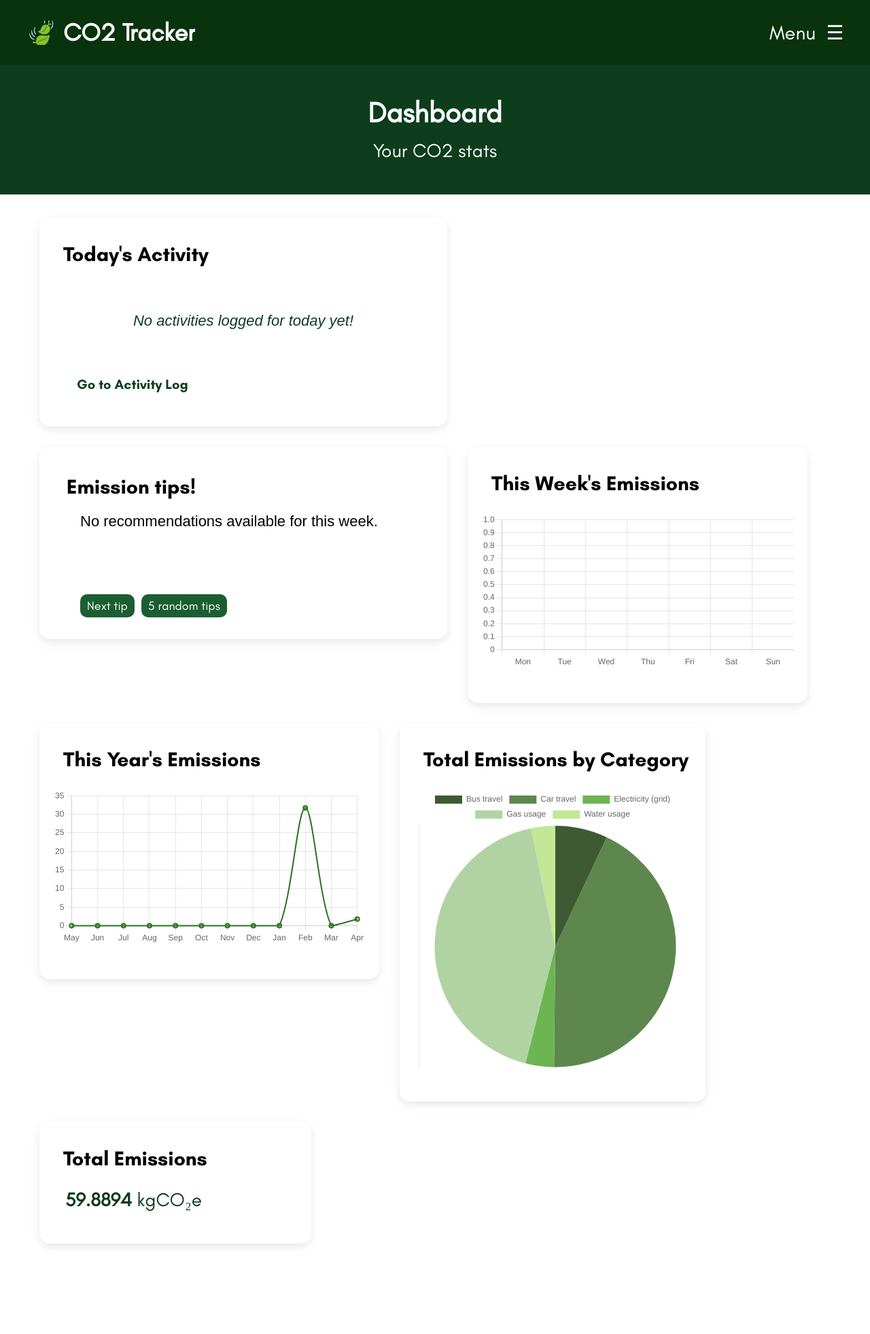
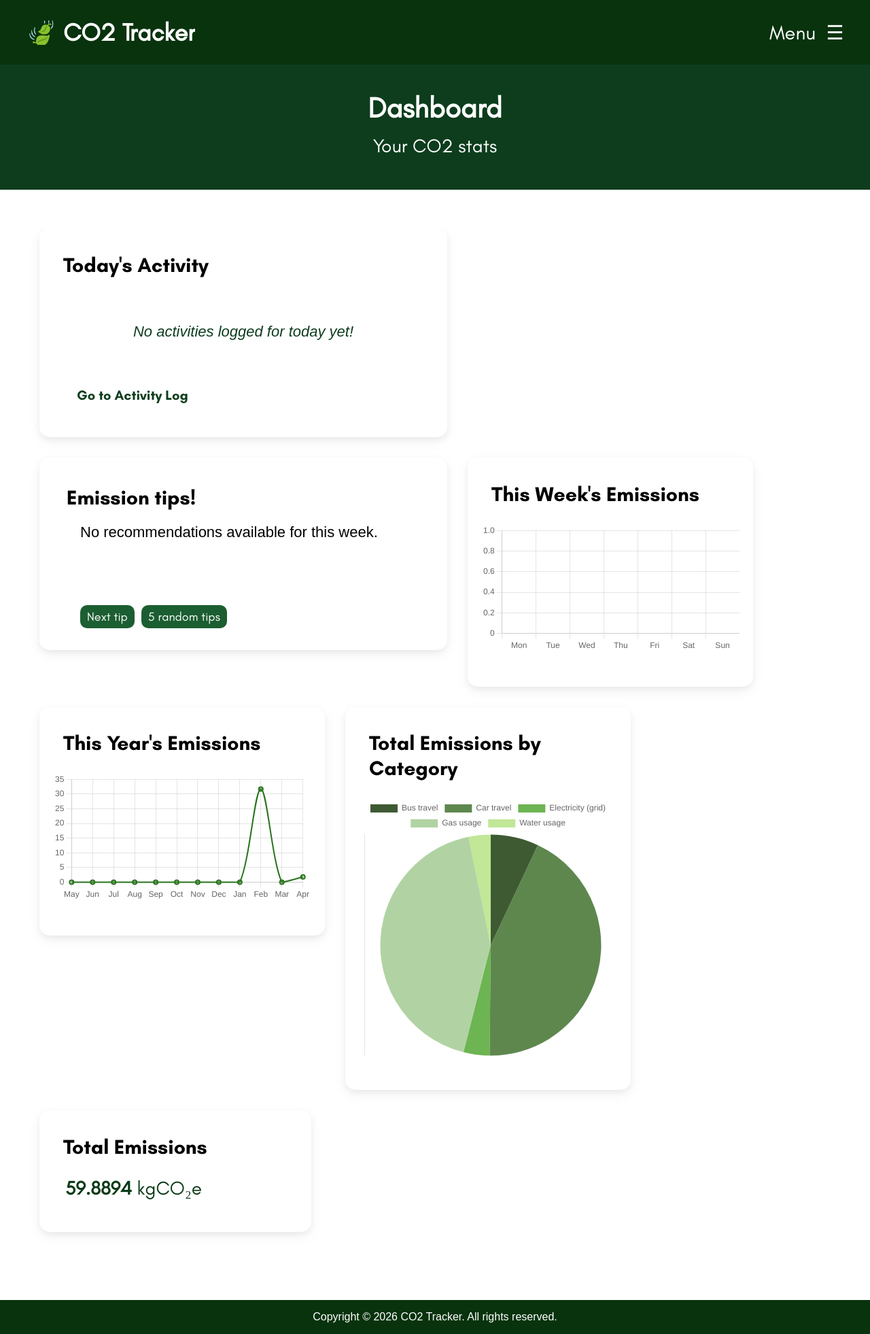
Before and after one commit to DohfoiledAgain/GroupProject_CarbonTracker_Group19, a PHP site: page / in a window 1280 px wide. Shown: the whole page at 68% size. Before the commit the page ends 1833 px from the top, so only its background shows below. Run offline with PHP 8.4, Linux system fonts and the light colour scheme; the visitor is signed in with stand-in values (Sample User, id 1); data comes from the database, SQL or seed files in the repository; some libraries are stand-ins or nearby versions.

Commit message:
footer and cleanup
added footer and fixed any issues it caused...

```diff
--- a/Website/account.php
+++ b/Website/account.php
@@ -50,5 +50,6 @@
         <br><br>
 
     </div>
-</body>
-</html>
+    <?php
+      include("components/footer.php");
+    ?>
--- /dev/null
+++ b/Website/components/footer.php
@@ -0,0 +1,11 @@
+
+
+
+
+    <script src="js/functions.js"></script>
+
+</body>
+<footer>
+  <p style="font-size: 16px; text-align: center;">Copyright © 2026 CO2 Tracker. All rights reserved.</p>
+</footer>
+</html>
--- a/Website/components/navbar.php
+++ b/Website/components/navbar.php
@@ -47,5 +47,3 @@
     // space for navbar js
 
 </script>
-
-<br><br><br>
--- a/Website/css/style.css
+++ b/Website/css/style.css
@@ -23,6 +23,7 @@
 
 /* ---- general styling ---- */
 .welcome-container {
+    margin-top: 85px;
     z-index: -1;
     display: flex;
     flex-direction: column;
@@ -47,9 +48,24 @@
     font-size: 28px !important;
 }
 
+header {
+  height: 95px;
+}
+
 body {
+    margin-block: 0;
+    min-height: 100vh;
+    display: flex;
+    flex-direction: column;
     font-size: 18px;
     font-family: Arial, Helvetica, sans-serif;
+}
+
+footer {
+    background-color: var(--darker-theme-colour);
+    color: #fff;
+    margin-top: auto;
+    margin-inline: -8px;
 }
 
 /* ---- dashboard ---- */
@@ -61,9 +77,8 @@ body {
 }
 
 .dashboard-container {
-    position: absolute;
     padding: 0 50px;
-    top: 320px;
+    margin-top: 220px;
     font-size: 22px;
     text-align: center;
     display: flex;
@@ -73,6 +88,7 @@ body {
     width: 99%;
     box-sizing: border-box;
     padding-bottom: 100px;
+    overflow: hidden;
 }
 
 .chart-container {
@@ -82,7 +98,7 @@ body {
     padding: 10px 20px;
     padding-bottom: 50px;
     box-sizing: border-box;
-    max-width: 500px;
+    max-width: 0;
     min-width: 420px;
     width: 500px;
     height: 100%;
@@ -216,7 +232,7 @@ body {
 .activity-log-container {
     width: 60%;
     margin: auto;
-    margin-top: 150px;
+    margin-top: 180px;
 }
 
 .activity-month-select-container {
@@ -398,7 +414,7 @@ table tr {
     text-align: center;
     align-items: center;
     align-content: center;
-    margin-top: 300px;
+    margin-top: 200px;
 }
 
 .account-container p{
--- a/Website/index.php
+++ b/Website/index.php
@@ -3,14 +3,13 @@
   <?php
   include("components/head.php");
   ?>
+  <?php if ($user): ?>
 
     <!-- body -->
     <div class="welcome-container">
         <h1>Dashboard</h1>
         <p>Your CO2 stats</p>
     </div>
-
-    <br><br><br>
 
 
     <div class="dashboard-container">
@@ -49,7 +48,7 @@
 
 
         <!-- pie chart -->
-        <div class="chart-container" style="width:450px !important;">
+        <div class="chart-container"">
             <h2 class="dashboard-title">Total Emissions by Category</h2>
             <canvas id="chartCategories"></canvas>
         </div>
@@ -217,10 +216,8 @@
 
     </script>
 
+    <?php endif; ?>
     <?php
       include("components/loginprompt.php");
+      include("components/footer.php");
     ?>
-    <script src="js/functions.js"></script>
-
-</body>
-</html>
```
Also changed, not shown: Website/about-us.php (+3 -6 lines), Website/activity-log.php (+3 -5 lines), Website/login.php (+2 -5 lines).
